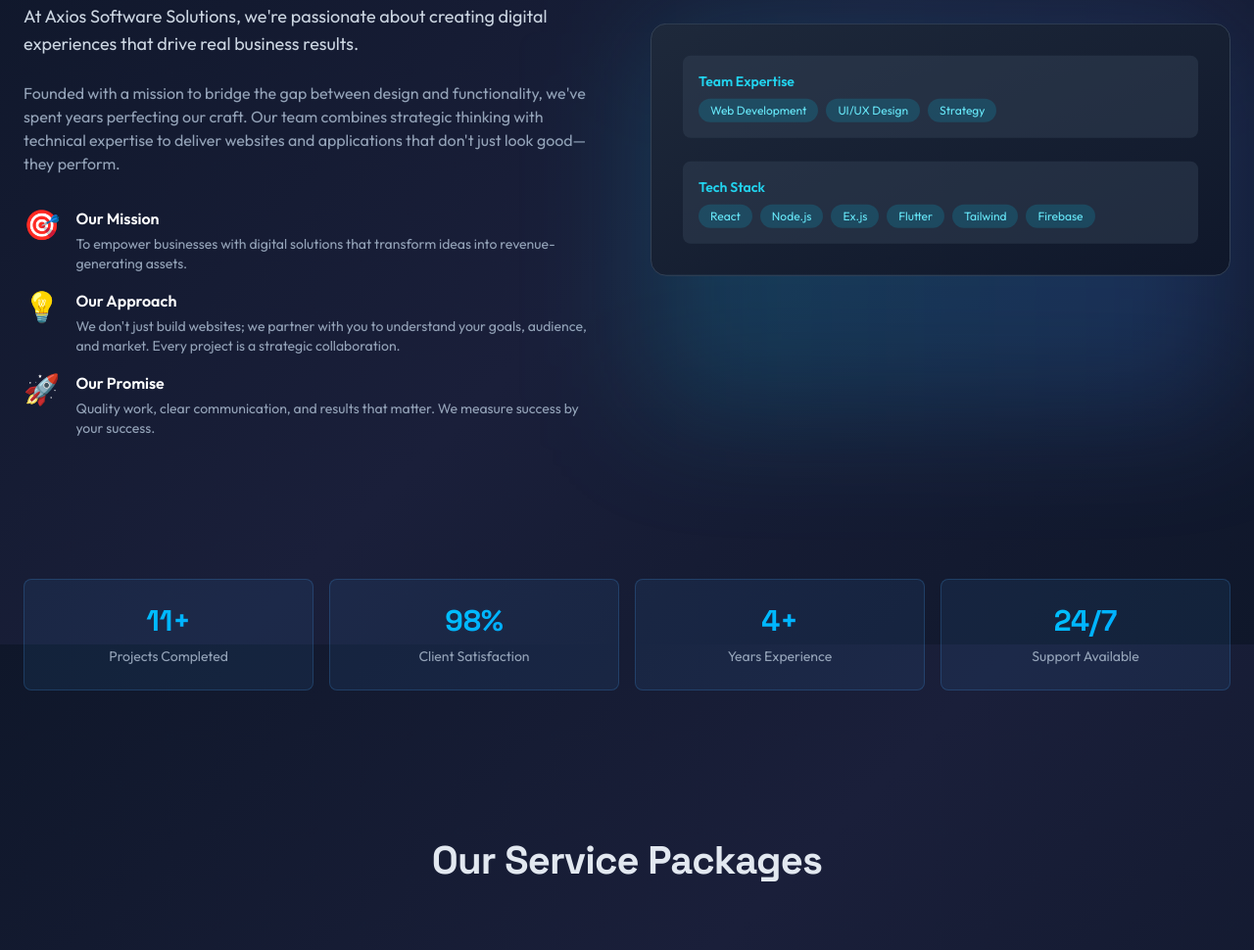
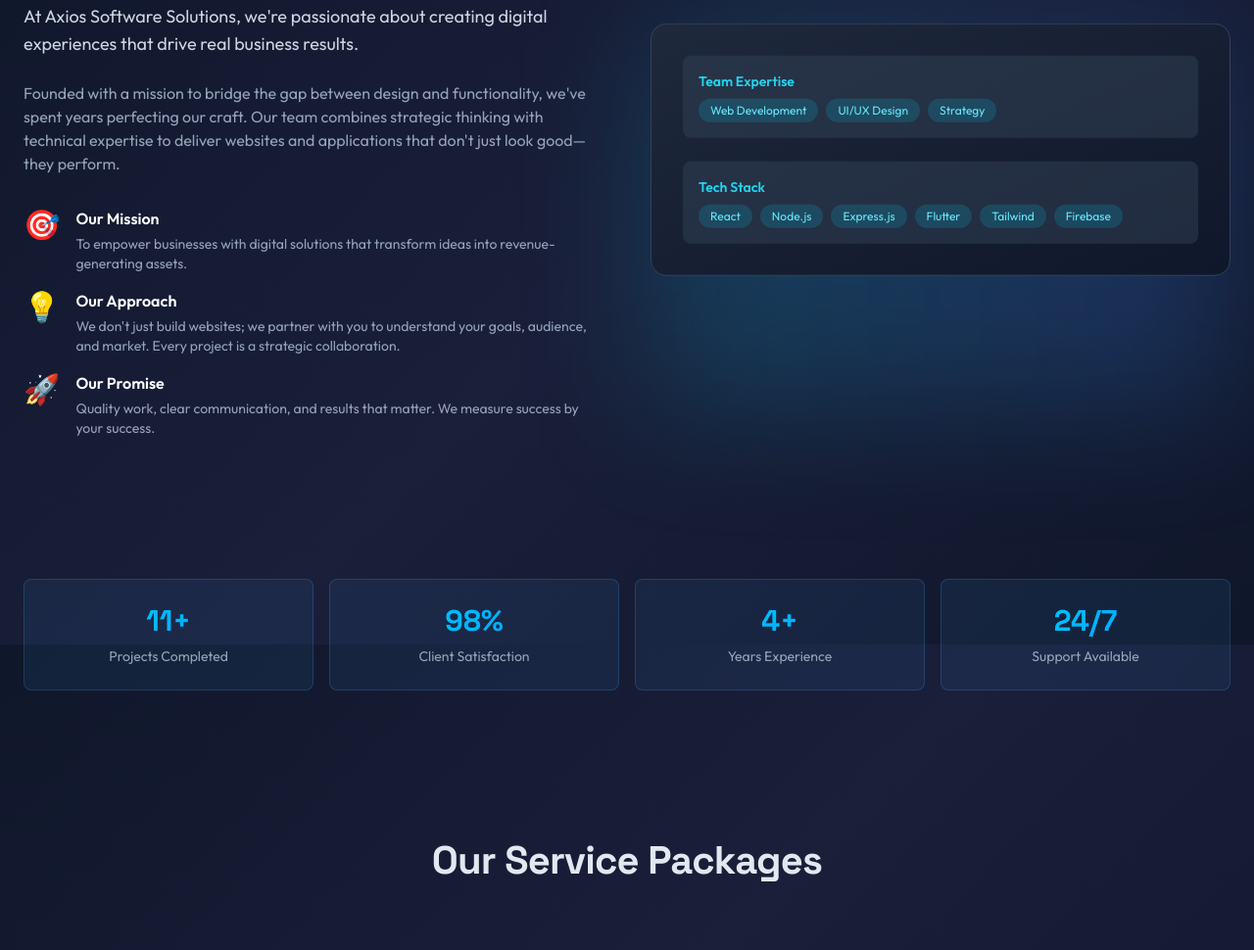
Before and after one commit to lordy12345/Axios-Software-Solutions, a plain HTML site: page index.html in a window 1280 px wide. Shown: the part 942-1912 px from the top of the page at 98% size. Drawn offline with nearby package versions, Linux system fonts and the light colour scheme.

```diff
--- a/index.html
+++ b/index.html
@@ -495,7 +495,7 @@
         <p class="text-cyan-400 font-semibold text-sm mb-2">Tech Stack</p>
         <div class="flex gap-2 flex-wrap"><span class="bg-cyan-500/20 text-cyan-300 px-3 py-1 rounded-full text-xs">React</span>
           <span class="bg-cyan-500/20 text-cyan-300 px-3 py-1 rounded-full text-xs">Node.js</span>
-          <span class="bg-cyan-500/20 text-cyan-300 px-3 py-1 rounded-full text-xs">Ex.js</span>
+          <span class="bg-cyan-500/20 text-cyan-300 px-3 py-1 rounded-full text-xs">Express.js</span>
           <span class="bg-cyan-500/20 text-cyan-300 px-3 py-1 rounded-full text-xs">Flutter</span>
           <span class="bg-cyan-500/20 text-cyan-300 px-3 py-1 rounded-full text-xs">Tailwind</span>
           <span class="bg-cyan-500/20 text-cyan-300 px-3 py-1 rounded-full text-xs">Firebase</span>
```
